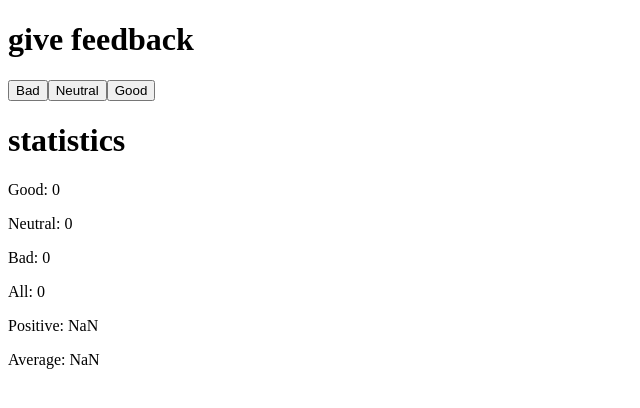
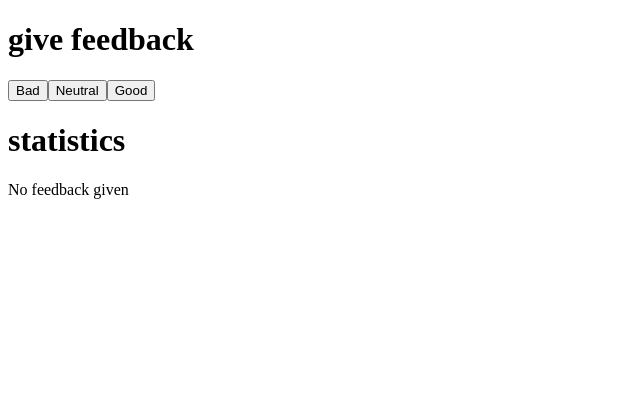
Before and after one commit to jeff7/FullStackOpen-2022, a React (Create React App) app in the folder Part1/part1/: page / in a window 1280 px wide. Shown: the top 408 px of the page, without its empty margins (0-640 px from the left). Built offline with nearby package versions, Linux system fonts and the light colour scheme.

Commit message:
Commit with exercise 1.9

```diff
--- a/Part1/part1/src/App.js
+++ b/Part1/part1/src/App.js
@@ -5,6 +5,8 @@ const Button = ({ handleClick, text }) => <button onClick={handleClick}>{text}</
 const Label = ({ statistic, text }) => <p> {text} {statistic} </p>;
 
 const Statistics = ({good, neutral, bad}) => {
+
+  if ( good + neutral + bad > 0)
    return <>
       <Label text={"Good: "} statistic={good} />
       <Label text={"Neutral: "} statistic={neutral} />
@@ -14,6 +16,8 @@ const Statistics = ({good, neutral, bad}) => {
       <Label text={"Average: "} statistic={ (good - bad) / (bad + neutral + good)} />
 
     </>
+
+    return <p>No feedback given</p>
 }
 
 const App = () => {
```
